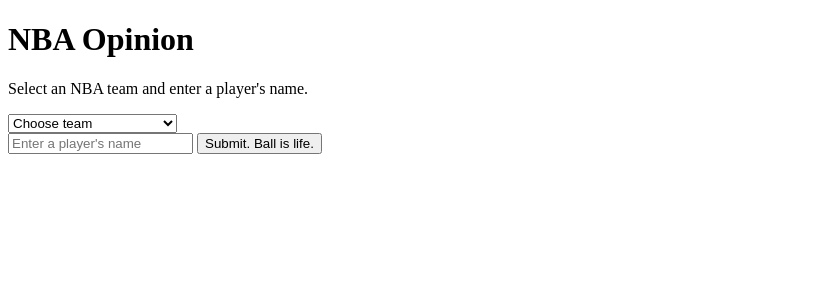
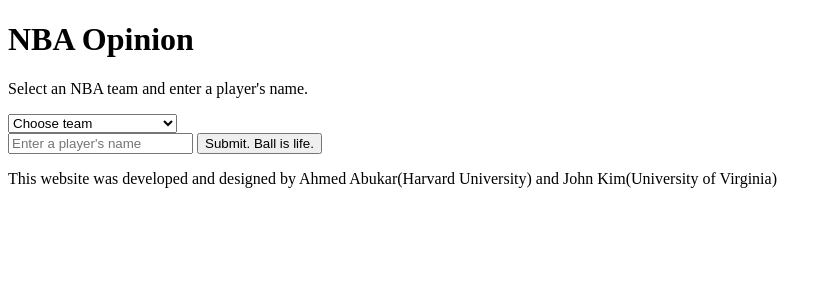
Before and after one commit to JohnKim08/NBAOpinion, a Flask app: page / in a window 1280 px wide. Shown: the top 300 px of the page, without its empty margins (0-832 px from the left). Run offline with Flask 2, Linux system fonts and the light colour scheme; some libraries are stand-ins or nearby versions.

Commit message:
Update index.html

```diff
--- a/Site/templates/index.html
+++ b/Site/templates/index.html
@@ -49,10 +49,11 @@
         <input type="text" id = "name" name="name" placeholder="Enter a player's name">
         <button>Submit. Ball is life.</button>
     </form>
+    <footer>
+    <p>This website was developed and designed by Ahmed Abukar(Harvard University) and John Kim(University of Virginia) </p>
+    </footer>
+{% endblock %}
 
-{% endblock %}
-{% block content %}
 <footer>
 <p>This website was developed and designed by Ahmed Abukar(Harvard University) and John Kim(University of Virginia) </p>
 </footer>
-{% endblock %}
```
